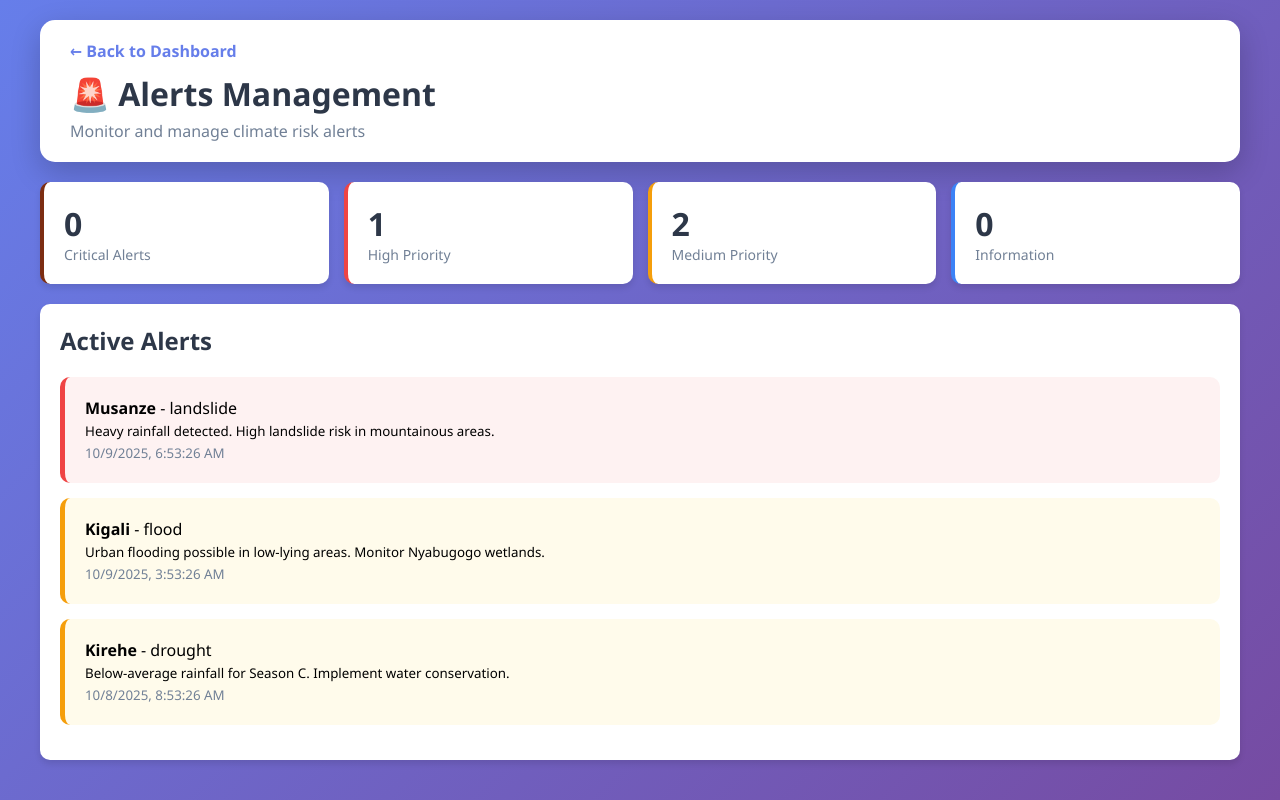
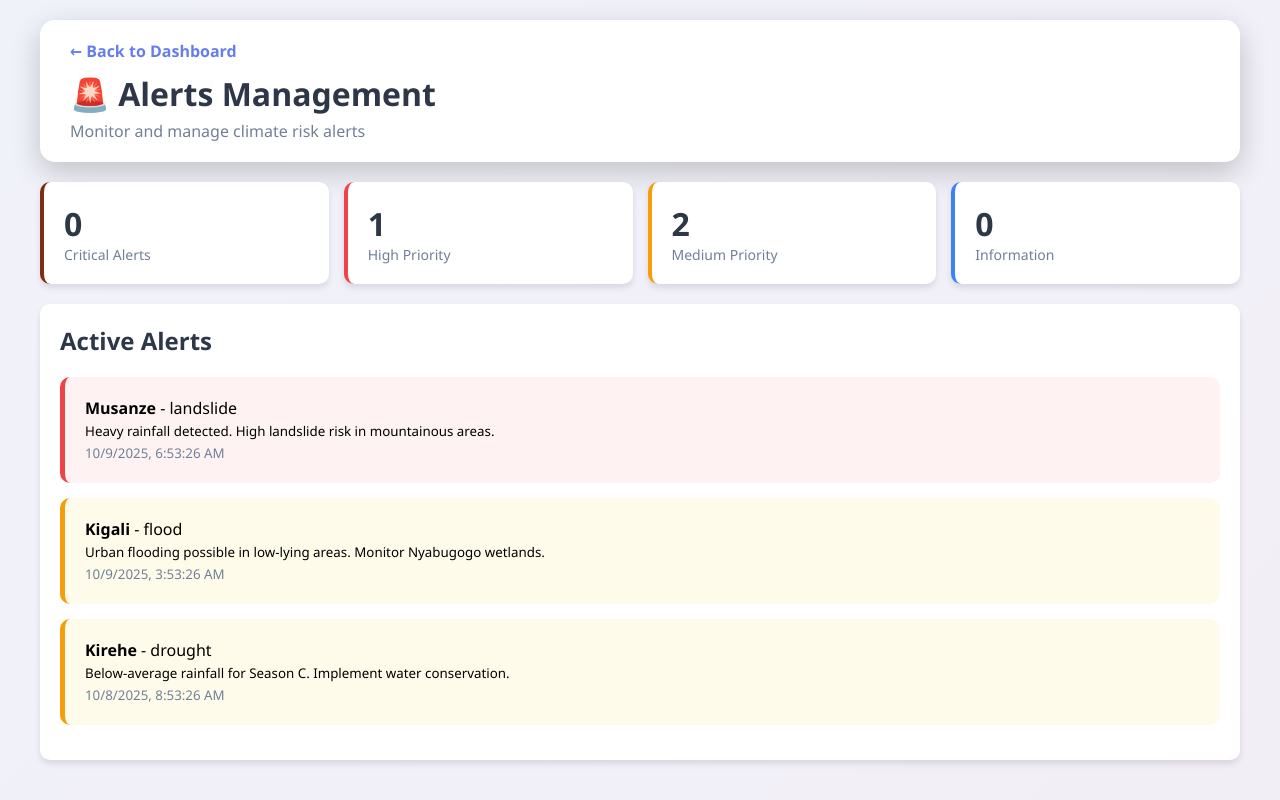
Before and after one commit to kellyhubert/Climate-Resilience-and-Risk-Management-System, a Flask app: page /alerts in a window 1280 px wide. Run offline with Flask 3, Linux system fonts and the light colour scheme.

Commit message:
modification on alerts

```diff
--- a/dashboards/templates/alerts.html
+++ b/dashboards/templates/alerts.html
@@ -9,7 +9,7 @@
         * { margin: 0; padding: 0; box-sizing: border-box; }
         body {
             font-family: 'Segoe UI', Tahoma, Geneva, Verdana, sans-serif;
-            background: linear-gradient(135deg, #667eea 0%, #764ba2 100%);
+            background: linear-gradient(135deg, #f0f2fa 0%, #f2eef6 100%);
             min-height: 100vh;
             padding: 20px;
         }
```
